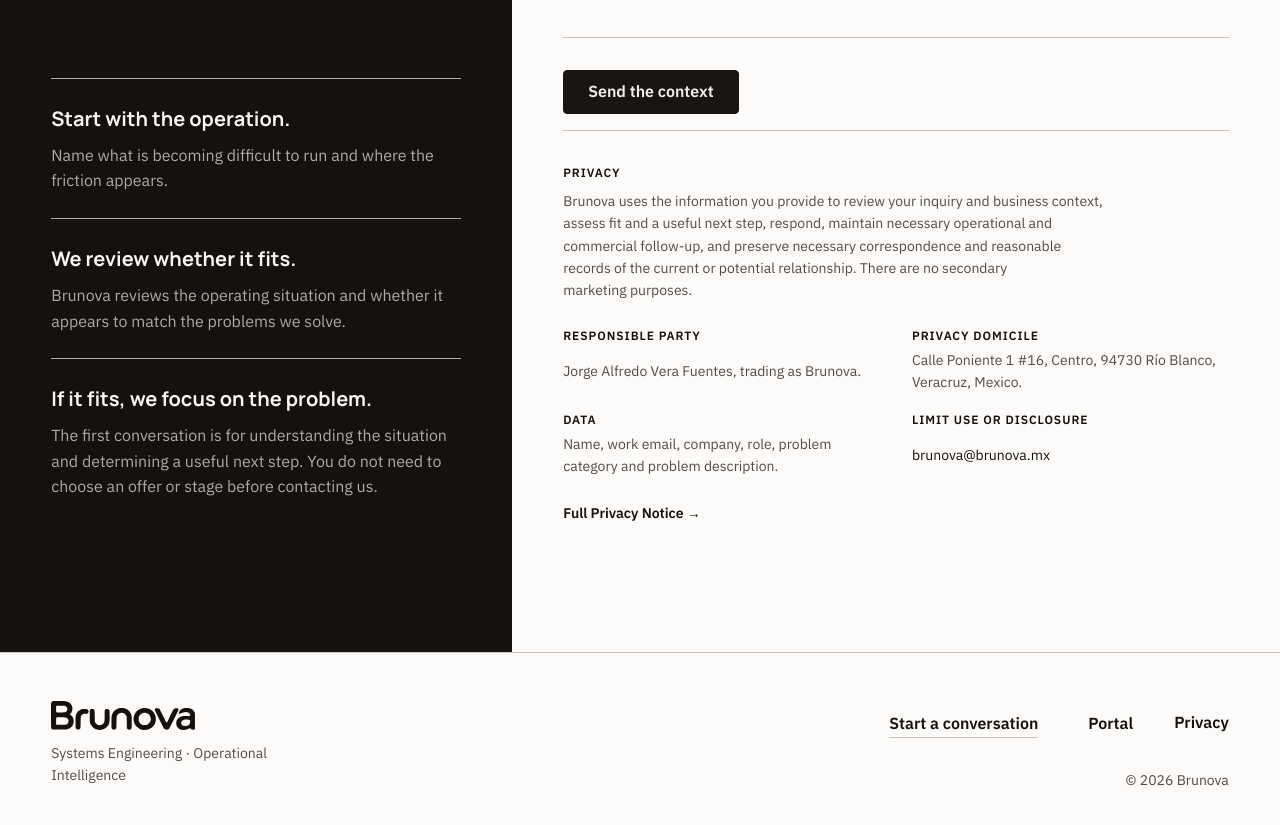
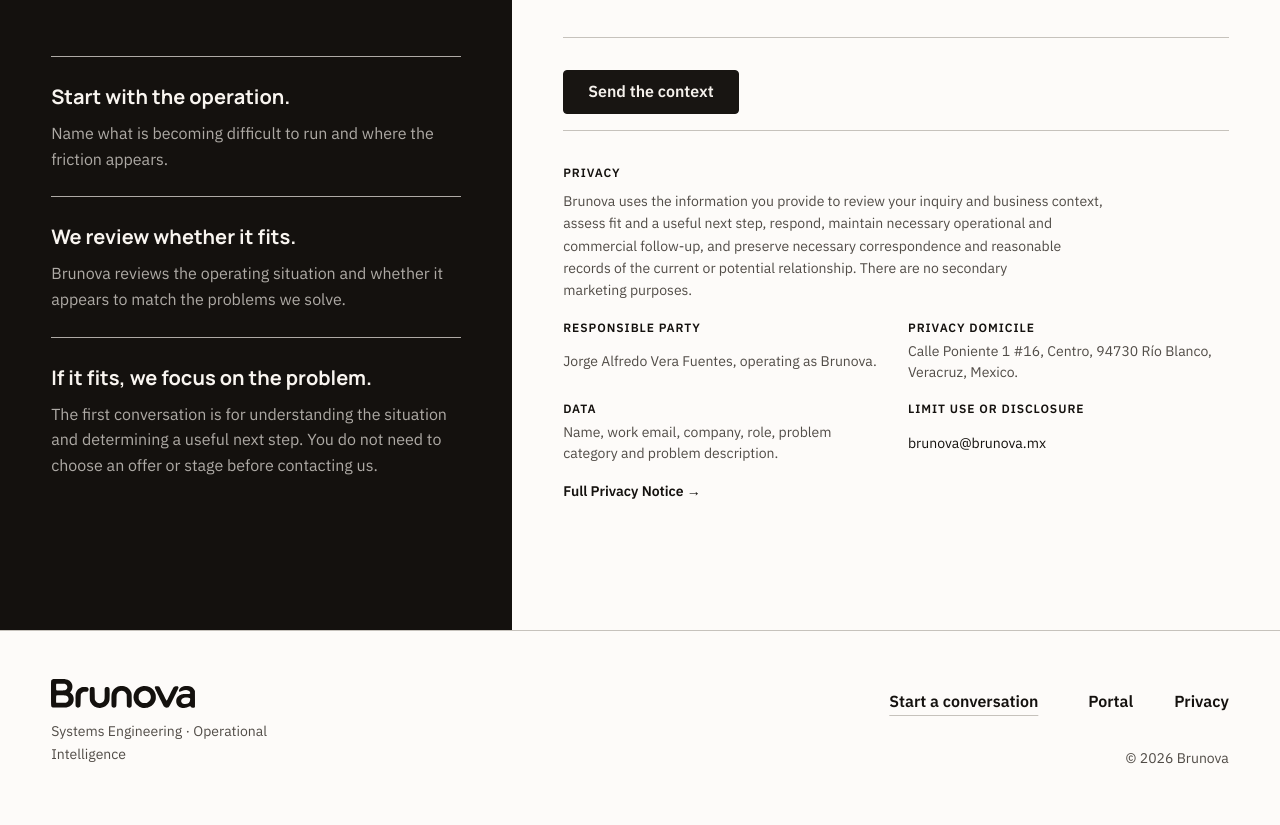
Before and after one commit to jorgeaveraf/brunova-web, a Next.js app: page /contact in a window 1280 px wide. Shown: the part 1280-2105 px from the top of the page. Built offline with nearby package versions, Linux system fonts and the light colour scheme; no server answers.

Commit message:
Polish contact privacy disclosure

```diff
--- a/app/contact.css
+++ b/app/contact.css
@@ -300,7 +300,7 @@
 .contact-privacy {
   display: grid;
   width: 100%;
-  gap: var(--space-lg);
+  gap: var(--space-md);
   padding-block-start: var(--space-xl);
   border-block-start: var(--rule-hair) solid var(--color-border);
   color: var(--color-muted-foreground);
@@ -332,7 +332,7 @@
 .contact-privacy__facts {
   display: grid;
   min-width: 0;
-  gap: var(--space-md) var(--space-xl);
+  gap: var(--space-md) var(--space-lg);
 }
 
 .contact-privacy__facts > div {
@@ -345,6 +345,7 @@
 .contact-privacy__facts address {
   min-width: 0;
   overflow-wrap: anywhere;
+  line-height: 1.5;
 }
 
 .contact-privacy__facts address {
--- a/components/contact/contact-form.tsx
+++ b/components/contact/contact-form.tsx
@@ -634,7 +634,7 @@
               <dd>
                 {es
                   ? "Jorge Alfredo Vera Fuentes, quien opera como Brunova."
-                  : "Jorge Alfredo Vera Fuentes, trading as Brunova."}
+                  : "Jorge Alfredo Vera Fuentes, operating as Brunova."}
               </dd>
             </div>
             <div>
--- a/content/privacy.ts
+++ b/content/privacy.ts
@@ -3,7 +3,7 @@
   updatedLabel:
     "Privacy Notice · Effective August 24, 2026 · Last updated August 25, 2026",
   introduction:
-    "This integral Privacy Notice explains how Jorge Alfredo Vera Fuentes, trading as Brunova, handles personal data collected through the Brunova website.",
+    "This integral Privacy Notice explains how Jorge Alfredo Vera Fuentes, operating as Brunova, handles personal data collected through the Brunova website.",
   sections: [
     {
       id: "controller",
```
Also changed, not shown: 2 other files (tests, documents, lock files or other folders).
